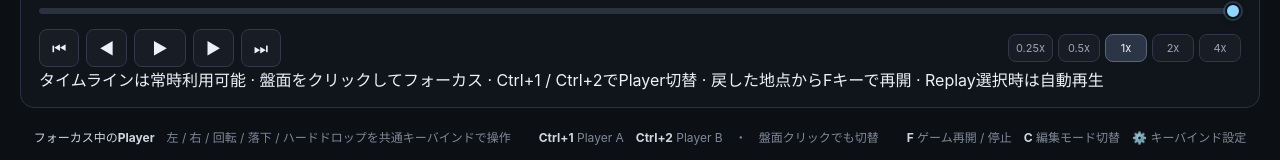
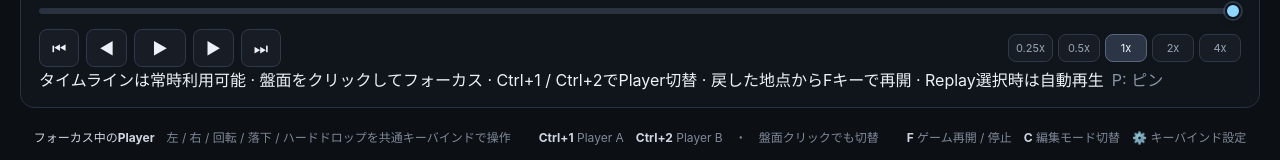
Before and after one commit to doming0202/Puyo-trainer, a React (Vite) app: page / in a window 1280 px wide. Shown: the part 969-1129 px from the top of the page. Built offline with nearby package versions, Linux system fonts and the light colour scheme.

Commit message:
Polish timeline pin keyboard handling

```diff
--- a/src/timeline-controls.ts
+++ b/src/timeline-controls.ts
@@ -1,6 +1,7 @@
 const CONTROL_ID = 'puyo-timeline-enhancements'
 const STYLE_ID = 'puyo-timeline-enhancements-style'
 const PINS_STORAGE_KEY = 'puyo-trainer-timeline-pins'
+const HINT_ID = 'puyo-timeline-pin-hint'
 
 let installed = false
 
@@ -91,13 +92,16 @@ function ensureStyle(): void {
     #${CONTROL_ID} .timeline-pin:hover .timeline-pin-label{opacity:1}
     .timeline-wrap.pins-ready{position:relative}
     .timeline-wrap.pins-ready .timeline{position:relative;z-index:1}
+    #${HINT_ID}{
+      margin-left:8px;
+      color:#8994a5;
+    }
   `
   document.head.appendChild(style)
 }
 
 function getTimeline(): HTMLInputElement | null {
-  const timeline = document.querySelector<HTMLInputElement>('.timeline[type="range"]')
-  return timeline
+  return document.querySelector<HTMLInputElement>('.timeline[type="range"]')
 }
 
 function setTimelineValue(timeline: HTMLInputElement, value: number): void {
@@ -162,6 +166,16 @@ function renderPins(wrap: HTMLElement, timeline: HTMLInputElement): void {
   }
 }
 
+function ensureHint(): void {
+  const hint = document.querySelector<HTMLElement>('.replay-hint')
+  if (!hint || document.getElementById(HINT_ID)) return
+
+  const pinHint = document.createElement('span')
+  pinHint.id = HINT_ID
+  pinHint.textContent = 'P: ピン'
+  hint.appendChild(pinHint)
+}
+
 function toggleCurrentPin(timeline: HTMLInputElement): void {
   const current = Number(timeline.value)
   const min = Number(timeline.min) || 0
@@ -189,6 +203,7 @@ function setupTimeline(): boolean {
   if (!timeline || !wrap) return false
 
   ensureStyle()
+  ensureHint()
   wrap.classList.add('pins-ready')
   renderPins(wrap, timeline)
 
@@ -230,6 +245,7 @@ window.addEventListener('keydown', (event) => {
   if (!timeline || timeline.disabled || Number(timeline.max) <= Number(timeline.min)) return
 
   event.preventDefault()
+  event.stopImmediatePropagation()
   toggleCurrentPin(timeline)
 })
 
```
